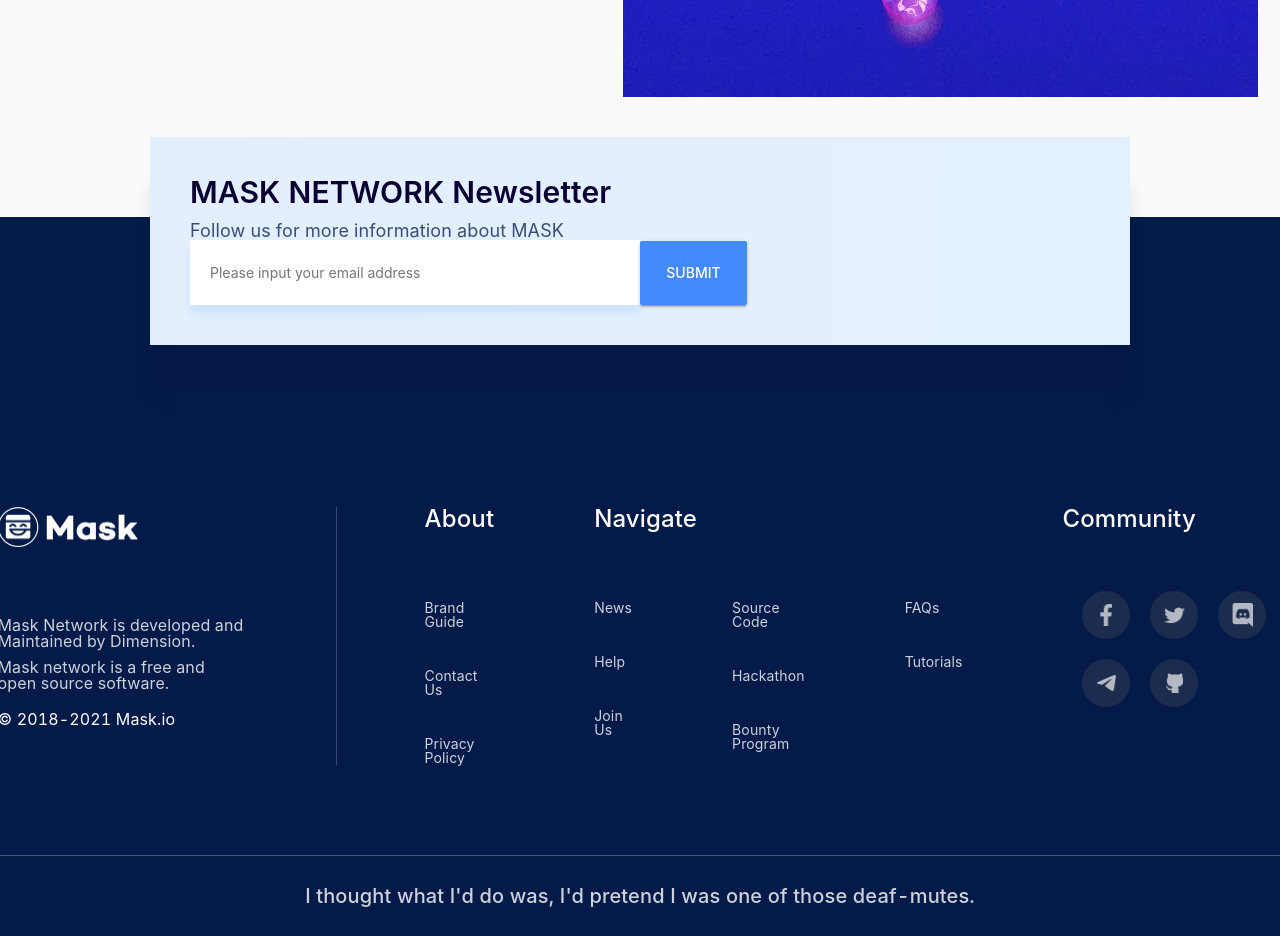
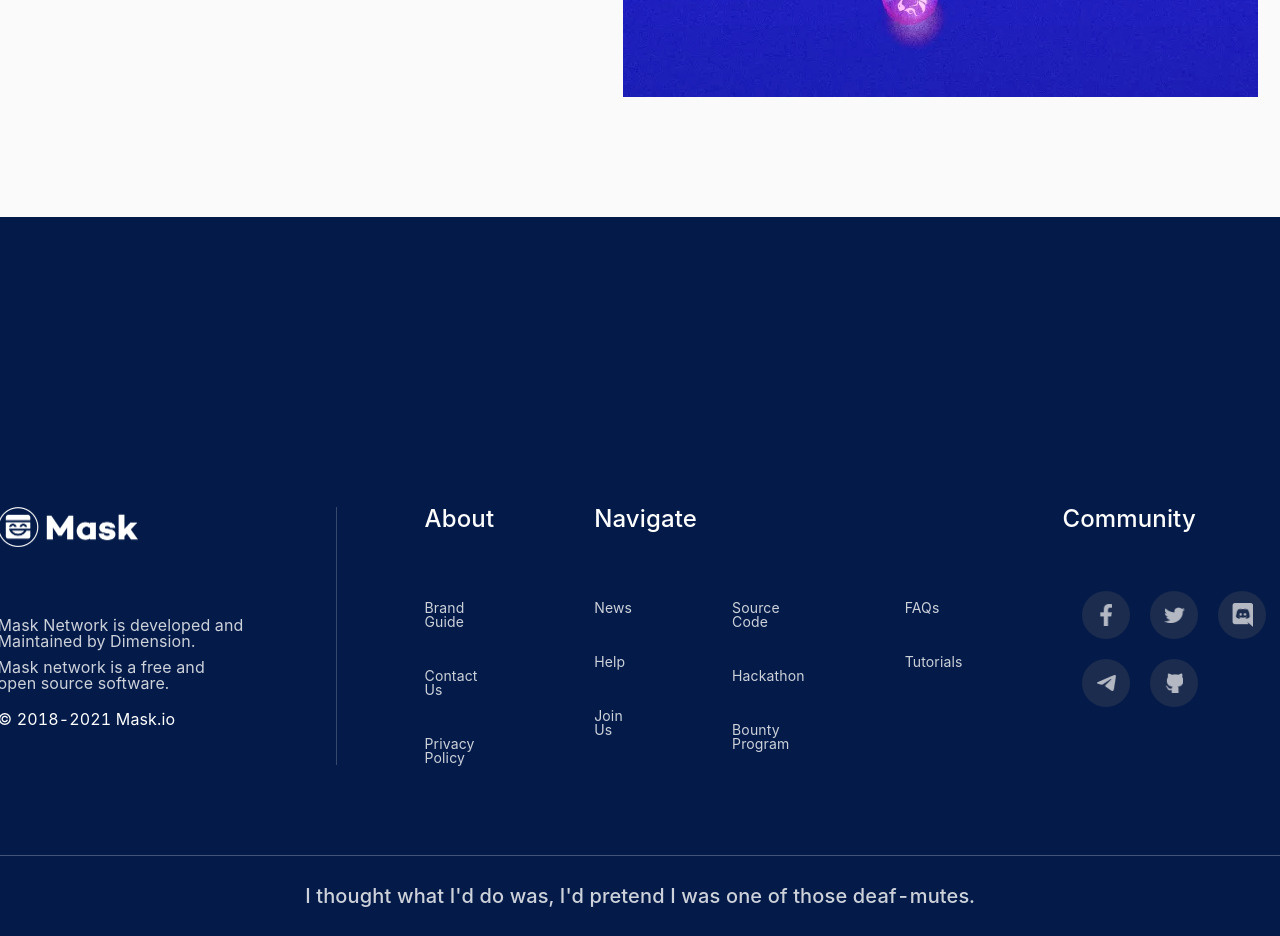
Before and after one commit to zhouhanseng/mask.io, a Vue app: page /about in a window 1280 px wide. Shown: the part 880-1816 px from the top of the page. Built offline with nearby package versions, Linux system fonts and the light colour scheme.

Commit message:
hide sth

```diff
--- a/src/components/Footer.vue
+++ b/src/components/Footer.vue
@@ -57,7 +57,7 @@
             </div>
         </div>
         <div class="footerSubtext">I thought what I'd do was, I'd pretend I was one of those deaf-mutes.</div>
-        <div class="submitView">
+        <div class="submitView" v-if="hasSubscript">
             <div>
               <p class="submitTitle">MASK NETWORK Newsletter</p>
               <p class="submitSubTitle">Follow us for more information about MASK</p>
@@ -73,6 +73,12 @@
 <script>
 export default {
 	name: "Footer",
+  props: {
+    hasSubscript: {
+      type: Boolean,
+      default: false
+    }
+  }
 };
 </script>
 
--- a/src/views/Home.vue
+++ b/src/views/Home.vue
@@ -206,7 +206,7 @@
           </md-snackbar>
       </div>
     </div>
-    <Footer />
+    <Footer has-subscript="true" />
     <!-- 底部深蓝色通用页脚 -->
   </div>
 </template>
```
